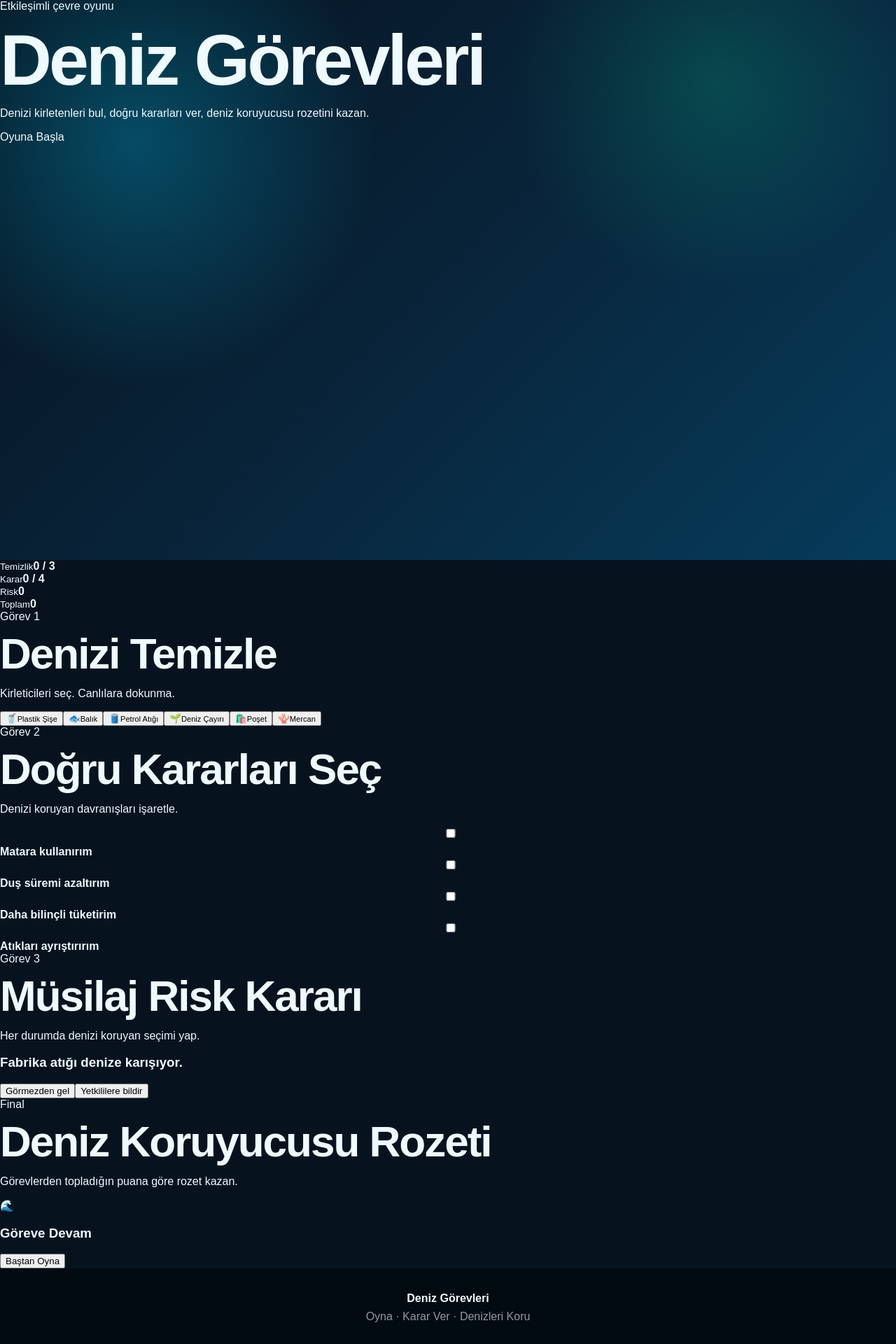
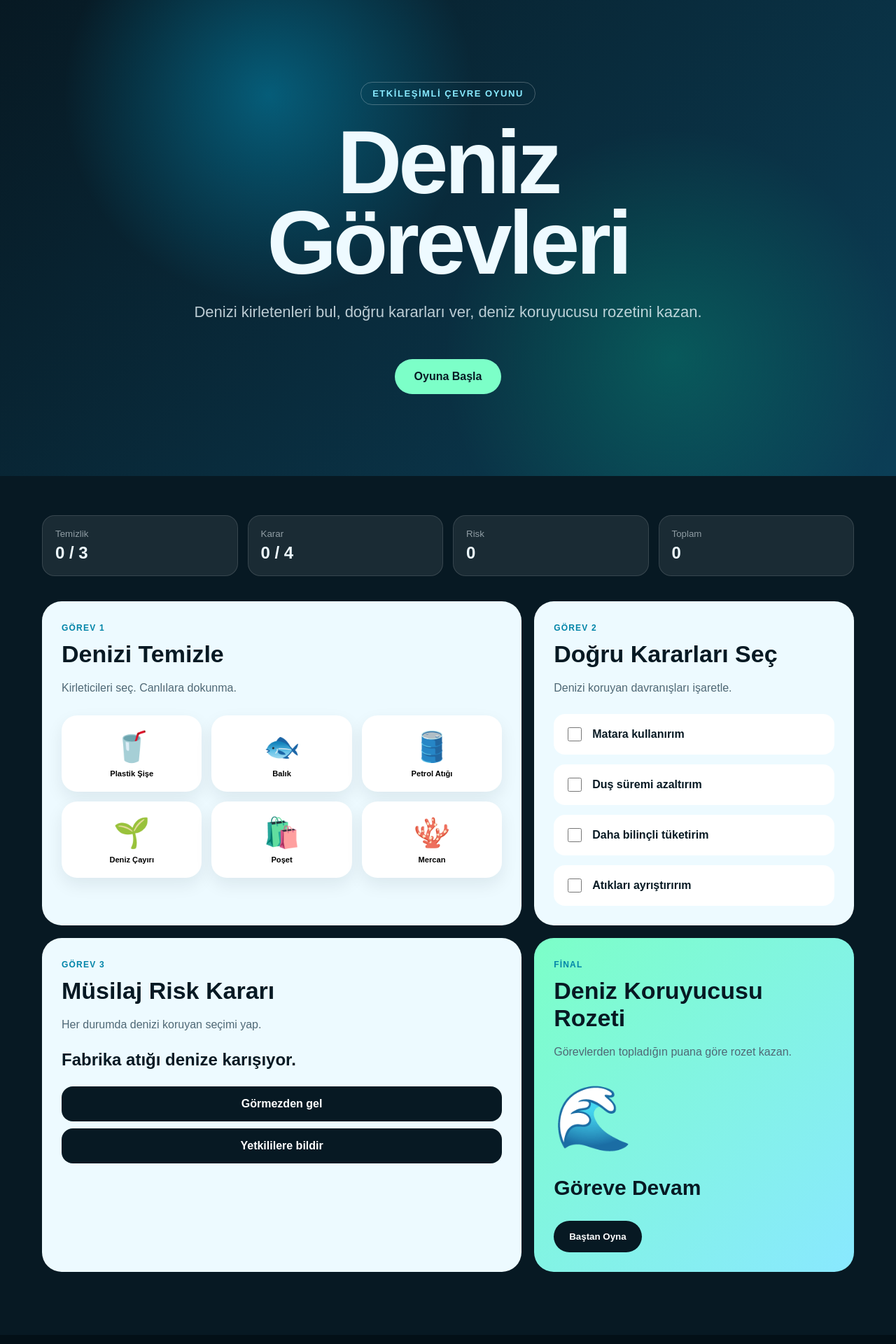
Before and after one commit to bakirkoybilsem1/deniz123, a Next.js app: page / in a window 1280 px wide. Shown: the top 1920 px of the page at 70% size. Built offline with nearby package versions, Linux system fonts and the light colour scheme.

Commit message:
Refactor global styles for improved layout and colors

```diff
--- a/app/globals.css
+++ b/app/globals.css
@@ -8,402 +8,264 @@ html {
 
 body {
   margin: 0;
-  background: #06131f;
+  font-family: Arial, sans-serif;
+  background: #071923;
   color: #eefaff;
-  font-family: Arial, sans-serif;
 }
 
-a {
-  color: inherit;
-  text-decoration: none;
+button,
+input {
+  font-family: inherit;
 }
 
 .hero {
-  min-height: 100vh;
-  position: relative;
-  overflow: hidden;
+  min-height: 85vh;
+  display: grid;
+  place-items: center;
+  text-align: center;
+  padding: 40px 20px;
   background:
-    radial-gradient(circle at 15% 25%, rgba(0, 206, 255, .28), transparent 28%),
-    radial-gradient(circle at 80% 15%, rgba(0, 255, 170, .16), transparent 24%),
-    linear-gradient(135deg, #06131f 0%, #09243a 50%, #063c5b 100%);
+    radial-gradient(circle at 30% 20%, rgba(0, 200, 255, 0.35), transparent 28%),
+    radial-gradient(circle at 75% 75%, rgba(0, 255, 170, 0.18), transparent 30%),
+    linear-gradient(135deg, #071923, #0b3e56);
 }
 
-.noise {
-  position: absolute;
-  inset: 0;
-  background-image:
-    linear-gradient(rgba(255,255,255,.04) 1px, transparent 1px),
-    linear-gradient(90deg, rgba(255,255,255,.04) 1px, transparent 1px);
-  background-size: 44px 44px;
-  opacity: .55;
+.heroText {
+  max-width: 850px;
 }
 
-.nav {
-  position: relative;
-  z-index: 3;
-  max-width: 1180px;
-  margin: auto;
-  padding: 24px 20px;
-  display: flex;
-  align-items: center;
-  justify-content: space-between;
-}
-
-.brand {
-  display: flex;
-  align-items: center;
-  gap: 10px;
-  font-size: 18px;
-}
-
-.navLinks {
-  display: flex;
-  gap: 12px;
-}
-
-.navLinks a {
-  color: rgba(238,250,255,.75);
-  border: 1px solid rgba(255,255,255,.12);
-  padding: 9px 14px;
+.label {
+  display: inline-block;
+  padding: 8px 16px;
+  border: 1px solid rgba(255,255,255,0.25);
   border-radius: 999px;
-}
-
-.heroInner {
-  position: relative;
-  z-index: 2;
-  max-width: 1180px;
-  margin: auto;
-  padding: 90px 20px 130px;
-}
-
-.kicker,
-.eyebrow,
-.head span {
-  display: inline-block;
-  color: #55e6ff;
+  color: #88eaff;
+  font-weight: 700;
+  font-size: 13px;
   text-transform: uppercase;
-  letter-spacing: .14em;
-  font-size: 12px;
-  font-weight: 700;
+  letter-spacing: 0.12em;
 }
 
 h1 {
-  max-width: 920px;
-  margin: 20px 0;
-  font-size: clamp(46px, 8vw, 104px);
-  line-height: .93;
-  letter-spacing: -4px;
+  font-size: clamp(58px, 10vw, 130px);
+  line-height: 0.9;
+  margin: 24px 0;
+  letter-spacing: -5px;
 }
 
-h1 span {
-  display: block;
-  color: #7cffc8;
+.hero p {
+  font-size: 22px;
+  line-height: 1.6;
+  color: rgba(238,250,255,0.78);
 }
 
-.heroInner p {
-  max-width: 680px;
-  color: rgba(238,250,255,.76);
-  font-size: 20px;
-  line-height: 1.7;
+.startBtn {
+  display: inline-block;
+  margin-top: 28px;
+  padding: 16px 28px;
+  border-radius: 999px;
+  background: #7cffc8;
+  color: #071923;
+  text-decoration: none;
+  font-weight: 900;
 }
 
-.heroButtons {
-  display: flex;
-  gap: 14px;
-  flex-wrap: wrap;
-  margin-top: 34px;
+.gameWrap {
+  max-width: 1200px;
+  margin: auto;
+  padding: 40px 20px 90px;
 }
 
-.mainBtn,
-.ghostBtn {
-  padding: 15px 22px;
-  border-radius: 999px;
+.scorePanel {
+  position: sticky;
+  top: 0;
+  z-index: 10;
+  display: grid;
+  grid-template-columns: repeat(4, 1fr);
+  gap: 14px;
+  padding: 16px 0;
+  background: #071923;
+}
+
+.scorePanel div {
+  background: rgba(255,255,255,0.08);
+  border: 1px solid rgba(255,255,255,0.13);
+  border-radius: 18px;
+  padding: 18px;
+}
+
+.scorePanel small {
+  display: block;
+  color: rgba(238,250,255,0.55);
+  margin-bottom: 6px;
+}
+
+.scorePanel strong {
+  font-size: 24px;
+}
+
+.missionGrid {
+  display: grid;
+  grid-template-columns: 1.2fr 0.8fr;
+  gap: 18px;
+  margin-top: 20px;
+}
+
+.missionCard {
+  background: #edfaff;
+  color: #071923;
+  border-radius: 28px;
+  padding: 28px;
+  min-height: 340px;
+}
+
+.missionHead span {
+  color: #0084a8;
+  font-weight: 900;
+  text-transform: uppercase;
+  letter-spacing: 0.1em;
+  font-size: 12px;
+}
+
+.missionHead h2 {
+  font-size: 34px;
+  margin: 10px 0;
+}
+
+.missionHead p {
+  color: #4f6875;
+  line-height: 1.6;
+}
+
+.seaBox {
+  display: grid;
+  grid-template-columns: repeat(3, 1fr);
+  gap: 14px;
+  margin-top: 26px;
+}
+
+.seaItem {
+  border: 0;
+  background: white;
+  border-radius: 22px;
+  padding: 20px 10px;
+  cursor: pointer;
+  box-shadow: 0 10px 24px rgba(7,25,35,0.08);
+}
+
+.seaItem span {
+  display: block;
+  font-size: 42px;
+}
+
+.seaItem small {
+  display: block;
+  margin-top: 8px;
   font-weight: 800;
 }
 
-.mainBtn {
-  background: #7cffc8;
-  color: #06131f;
+.seaItem.cleaned {
+  background: #c8f7df;
+  opacity: 0.55;
 }
 
-.ghostBtn {
-  border: 1px solid rgba(255,255,255,.22);
-  color: white;
-  background: rgba(255,255,255,.06);
+.warning {
+  margin-top: 16px;
+  background: #ffe3cf;
+  color: #8a3a00;
+  padding: 14px;
+  border-radius: 14px;
 }
 
-.dashboard {
-  max-width: 1180px;
-  margin: -70px auto 0;
-  position: relative;
-  z-index: 5;
-  padding: 0 20px;
+.choiceList {
   display: grid;
-  grid-template-columns: repeat(3, 1fr);
-  gap: 18px;
+  gap: 14px;
+  margin-top: 24px;
 }
 
-.dashboard div {
-  background: rgba(255,255,255,.08);
-  border: 1px solid rgba(255,255,255,.14);
-  backdrop-filter: blur(18px);
-  border-radius: 24px;
-  padding: 24px;
-}
-
-.dashboard small {
-  display: block;
-  color: rgba(238,250,255,.56);
-  margin-bottom: 8px;
-}
-
-.dashboard strong {
-  font-size: 20px;
-}
-
-.section {
-  max-width: 1180px;
-  margin: auto;
-  padding: 100px 20px;
-}
-
-.head {
-  max-width: 760px;
-  margin-bottom: 36px;
-}
-
-h2 {
-  margin: 12px 0;
-  font-size: clamp(34px, 5vw, 62px);
-  line-height: 1.03;
-  letter-spacing: -2px;
-}
-
-.map {
-  display: grid;
-  grid-template-columns: repeat(4, 1fr);
-  gap: 18px;
-}
-
-.station {
-  position: relative;
-  min-height: 320px;
-  padding: 24px;
-  border-radius: 28px;
-  background:
-    linear-gradient(180deg, rgba(255,255,255,.12), rgba(255,255,255,.05));
-  border: 1px solid rgba(255,255,255,.14);
-  box-shadow: 0 30px 90px rgba(0,0,0,.22);
-}
-
-.stationTop {
+.choiceList label {
+  background: white;
+  padding: 16px;
+  border-radius: 16px;
+  font-weight: 800;
   display: flex;
-  justify-content: space-between;
-  color: rgba(238,250,255,.66);
-}
-
-.stationTop em {
-  font-style: normal;
-  color: #7cffc8;
-}
-
-.stationIcon {
-  width: 72px;
-  height: 72px;
-  display: grid;
-  place-items: center;
-  font-size: 34px;
-  margin: 38px 0 22px;
-  border-radius: 24px;
-  background: rgba(85,230,255,.13);
-  border: 1px solid rgba(85,230,255,.22);
-}
-
-.station h3 {
-  font-size: 24px;
-  margin: 0 0 12px;
-}
-
-.station p,
-.lab p {
-  color: rgba(238,250,255,.68);
-  line-height: 1.7;
-}
-
-.lab {
-  background:
-    radial-gradient(circle at 20% 20%, rgba(124,255,200,.14), transparent 30%),
-    #081a29;
-}
-
-.labGrid {
-  display: grid;
-  grid-template-columns: .9fr 1.1fr;
-  gap: 50px;
+  gap: 12px;
   align-items: center;
 }
 
-.panel {
-  display: grid;
-  grid-template-columns: repeat(2, 1fr);
-  gap: 14px;
-  padding: 26px;
-  border-radius: 30px;
-  background: rgba(255,255,255,.08);
-  border: 1px solid rgba(255,255,255,.14);
+.choiceList input {
+  width: 20px;
+  height: 20px;
 }
 
-label {
-  display: grid;
-  gap: 8px;
-  font-weight: 700;
+.riskBox {
+  margin-top: 24px;
 }
 
-input {
+.riskBox h3 {
+  font-size: 24px;
+}
+
+.riskBox button {
+  display: block;
   width: 100%;
-  border: 1px solid rgba(255,255,255,.16);
-  background: rgba(0,0,0,.25);
+  margin: 10px 0;
+  border: 0;
+  background: #071923;
   color: white;
   padding: 16px;
   border-radius: 16px;
-  font-size: 18px;
+  cursor: pointer;
+  font-size: 16px;
+  font-weight: 800;
 }
 
-.total {
-  grid-column: 1 / -1;
-  border-radius: 24px;
-  padding: 26px;
-  background: #7cffc8;
-  color: #06131f;
+.resultBox {
+  background: #dff8ff;
+  padding: 20px;
+  border-radius: 18px;
 }
 
-.total small {
-  display: block;
-  opacity: .7;
+.finalCard {
+  background: linear-gradient(135deg, #7cffc8, #89e8ff);
 }
 
-.total strong {
-  display: block;
-  font-size: 48px;
-  margin-top: 4px;
+.badge {
+  font-size: 90px;
+  margin-top: 30px;
 }
 
-.mission {
-  max-width: 860px;
-  padding: 32px;
-  border-radius: 32px;
-  background: #eefaff;
-  color: #06131f;
-  box-shadow: 0 30px 90px rgba(0,0,0,.28);
-}
-
-.missionHeader {
-  display: grid;
-  gap: 12px;
-  margin-bottom: 30px;
-}
-
-.bar {
-  height: 10px;
-  background: #cfe0e8;
-  border-radius: 999px;
-  overflow: hidden;
-}
-
-.bar i {
-  display: block;
-  height: 100%;
-  background: linear-gradient(90deg, #009dff, #7cffc8);
-}
-
-.mission h3 {
+.finalCard h3 {
   font-size: 30px;
 }
 
-.options {
-  display: grid;
-  gap: 12px;
-}
-
-.option,
-.continue,
-.badgeBox button {
+.resetBtn {
   border: 0;
-  padding: 16px 18px;
-  border-radius: 16px;
-  font-size: 16px;
+  background: #071923;
+  color: white;
+  padding: 15px 22px;
+  border-radius: 999px;
+  font-weight: 900;
   cursor: pointer;
 }
 
-.option {
-  background: #dfeef5;
-  color: #06131f;
-  text-align: left;
-}
-
-.option.correct {
-  background: #c8f7df;
-}
-
-.option.wrong {
-  background: #ffd3d3;
-}
-
-.continue,
-.badgeBox button {
-  margin-top: 22px;
-  background: #06131f;
-  color: white;
-  font-weight: 800;
-}
-
-.badgeBox {
+footer {
   text-align: center;
-  padding: 30px;
-}
-
-.bigBadge {
-  font-size: 80px;
-}
-
-.badgeBox strong {
-  display: block;
-  font-size: 60px;
-  margin: 10px 0;
-}
-
-footer {
   padding: 34px 20px;
-  text-align: center;
-  background: #030b12;
+  background: #031017;
   display: grid;
   gap: 8px;
 }
 
 footer span {
-  color: rgba(238,250,255,.6);
+  color: rgba(238,250,255,0.55);
 }
 
 @media (max-width: 900px) {
-  .nav {
-    align-items: flex-start;
-    gap: 16px;
-  }
-
-  .navLinks {
-    display: none;
-  }
-
-  .dashboard,
-  .map,
-  .labGrid,
-  .panel {
+  .scorePanel,
+  .missionGrid,
+  .seaBox {
     grid-template-columns: 1fr;
-  }
-
-  .dashboard {
-    margin-top: 0;
-    padding-top: 20px;
   }
 
   h1 {
```
